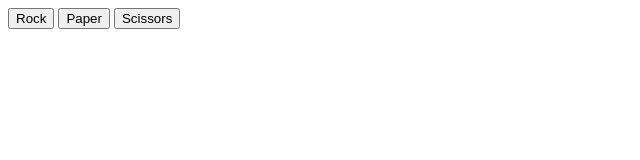
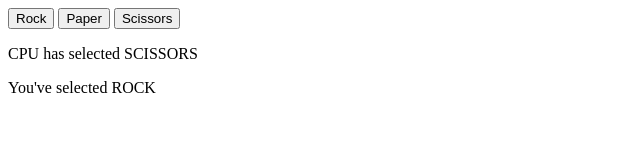
Before and after one commit to singhalex/kai-bai-bo, a plain HTML site: page index.html in a window 1280 px wide. Both pictures are taken after a click on the button "Rock". Shown: the whole page, without its empty margins (0-640 px from the left). Drawn offline with Linux system fonts and the light colour scheme.

Commit message:
Move player and cpu selection to the DOM

```diff
--- a/index.html
+++ b/index.html
@@ -11,6 +11,7 @@
     <button id="rock">Rock</button>
     <button id="paper">Paper</button>
     <button id="scissors">Scissors</button>
+    <div id="container"></div>
 
 </body>
 </html>
--- a/javascript.js
+++ b/javascript.js
@@ -1,6 +1,15 @@
 const playerWin = "You Wins!!";
 const cpuWin = "CPU Wins!";
 const tie = "It's a tie!"
+const score = document.createElement("p");
+const container = document.querySelector("#container");
+const cpuSelectionDeclaration = document.createElement("p");
+const playerSelectionDeclaration = document.createElement("p");
+
+score.textContent = "Hello";
+
+container.appendChild(cpuSelectionDeclaration);
+container.appendChild(playerSelectionDeclaration);
 
 function getRandomInt() {
     // Returns a random Int between 0 and 2.
@@ -17,7 +26,7 @@ function getComputerChoice() {
     } else {
         result = "SCISSORS";
     }
-    console.log(`CPU has selected ${result}`)
+    cpuSelectionDeclaration.textContent = `CPU has selected ${result}`
     return result;
 }
 
@@ -30,7 +39,8 @@ function getPlayerChoice() {
         input = prompt("Try again. Rock, paper, or scissors only:");
         input = input.toUpperCase();
     }
-    console.log(`You've selected ${input}`)
+    // console.log(`You've selected ${input}`)
+    playerSelectionDeclaration = `You've selected ${input}`
     return input;
 }
 
@@ -86,12 +96,20 @@ function game() {
 
 // game()
 
-let rock = document.querySelector('#rock').addEventListener('click', () => {
-    playRound("ROCK")
+let rock = document.querySelector('#rock')
+rock.addEventListener('click', () => {
+    playRound(rock.id.toUpperCase())
+    playerSelectionDeclaration.textContent = `You've selected ${rock.id.toUpperCase()}`
 })
-let paper = document.querySelector('#paper').addEventListener('click', () => {
-    playRound("PAPER")
+
+let paper = document.querySelector('#paper')
+paper.addEventListener('click', () => {
+    playRound(paper.id.toUpperCase())
+    playerSelectionDeclaration.textContent = `You've selected ${paper.id.toUpperCase()}`
 })
-let scissors = document.querySelector('#scissors').addEventListener('click', () => {
-    playRound("SCISSORS")
+
+let scissors = document.querySelector('#scissors')
+scissors.addEventListener('click', () => {
+    playRound(scissors.id.toUpperCase())
+    playerSelectionDeclaration.textContent = `You've selected ${scissors.id.toUpperCase()}`
 })
```
